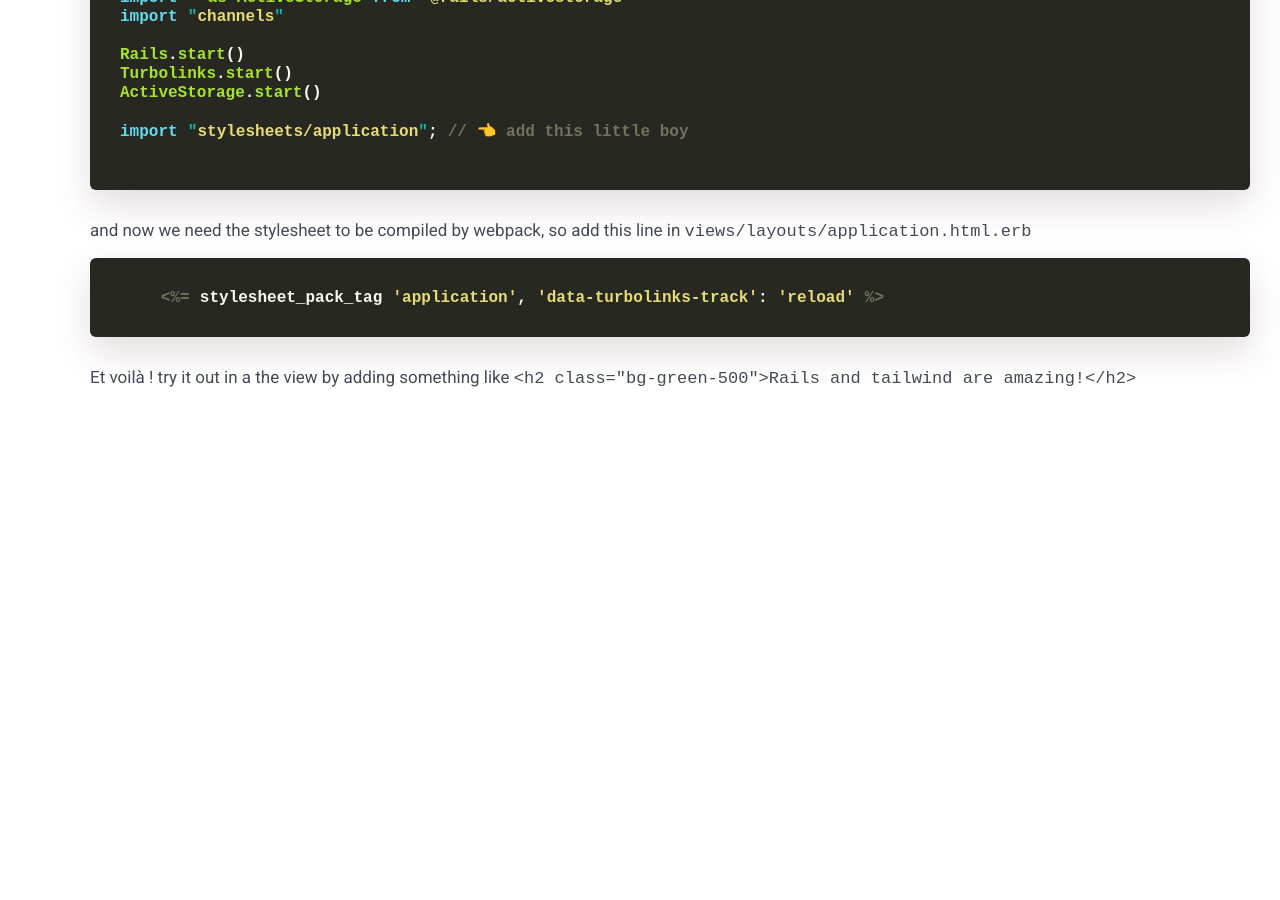
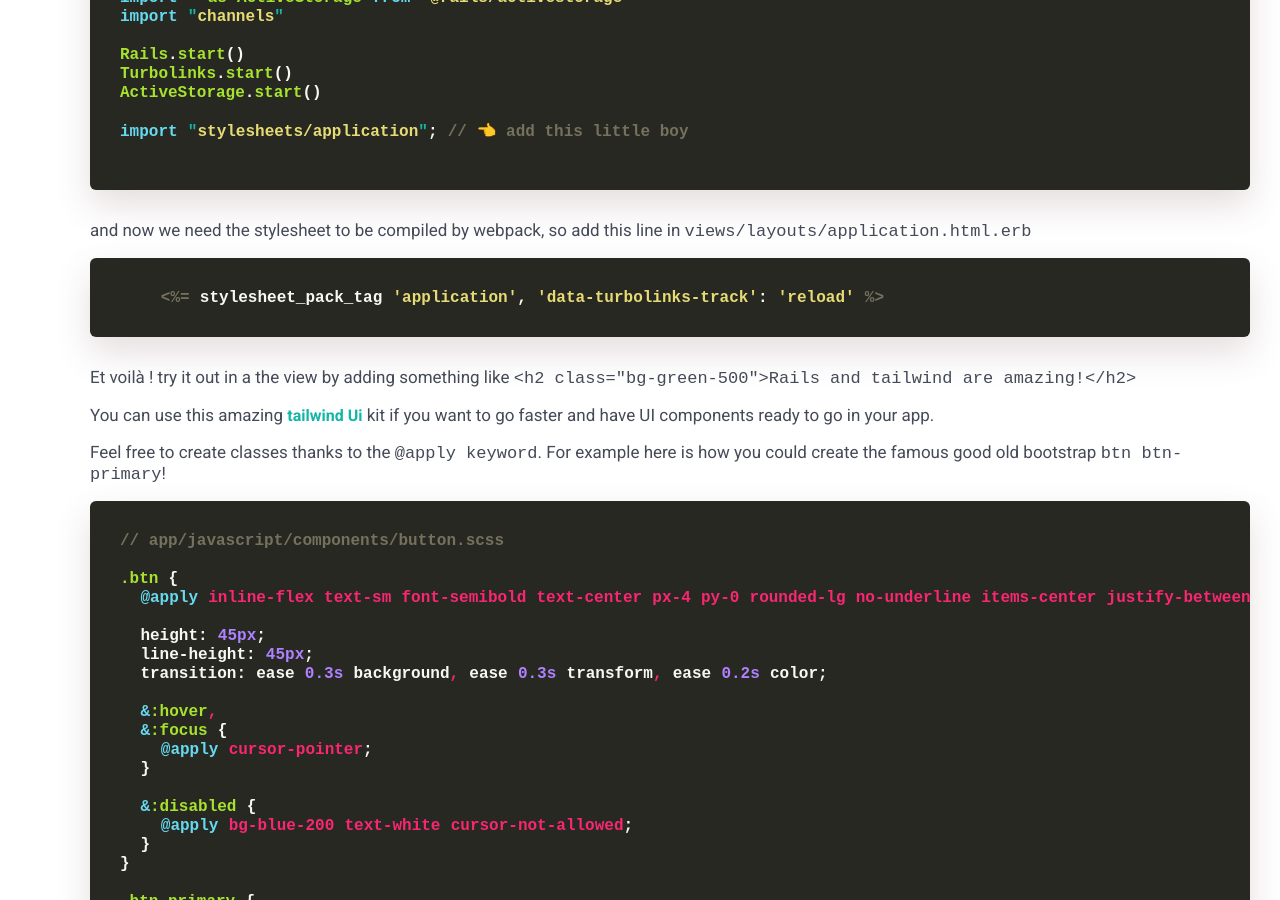
Before and after one commit to jromainkrupa/jeanro, a Jekyll site: the page built from _posts/2021-07-26-rails-tailwind-setup-with-webpack.markdown, in a window 1280 px wide and 900 px high, scrolled down 2962 px. Built offline with Jekyll 4.4.1, drawn with Linux system fonts in a browser that asks for light colours; nearby versions of some CDN libraries; some web fonts are replaced; before the commit the page ends 3367 px from its top, so only the background shows below that; some of the changed text lies outside the part shown.

Commit message:
tailwind setup with rails

````diff
--- a/_posts/2021-07-26-rails-tailwind-setup-with-webpack.markdown
+++ b/_posts/2021-07-26-rails-tailwind-setup-with-webpack.markdown
@@ -158,3 +158,49 @@ and now we need the stylesheet to be compiled by webpack, so add this line in `v
 ```
 
 Et voilà ! try it out in a the view by adding something like `<h2 class="bg-green-500">Rails and tailwind are amazing!</h2>`
+
+You can use this amazing [tailwind Ui](https://tailwindui.com/) kit if you want to go faster and have UI components ready to go in your app.
+
+Feel free to create classes thanks to the `@apply keyword`. For example here is how you could create the famous good old bootstrap `btn btn-primary`!
+
+```scss
+// app/javascript/components/button.scss
+
+.btn {
+  @apply inline-flex text-sm font-semibold text-center px-4 py-0 rounded-lg no-underline items-center justify-between;
+
+  height: 45px;
+  line-height: 45px;
+  transition: ease 0.3s background, ease 0.3s transform, ease 0.2s color;
+
+  &:hover,
+  &:focus {
+    @apply cursor-pointer;
+  }
+
+  &:disabled {
+    @apply bg-blue-200 text-white cursor-not-allowed;
+  }
+}
+
+.btn-primary {
+  @apply bg-blue-500 text-white;
+
+  &:hover,
+  &:focus {
+    @apply bg-blue-600 text-white;
+  }
+
+  &.outline {
+    @apply bg-transparent border border-blue-500 text-blue-500 border-blue-500 shadow-none;
+
+    &:hover,
+    &:focus {
+      @apply border-blue-600 text-blue-600 underline;
+    }
+  }
+}
+
+```
+
+remember to `@import "components/buttons";`in your `application.scss`
````
